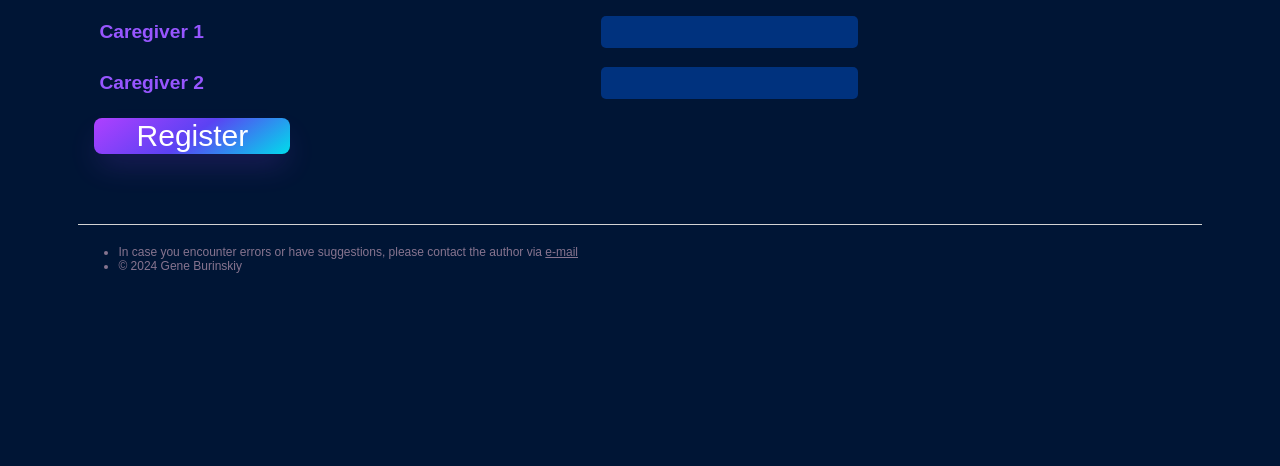
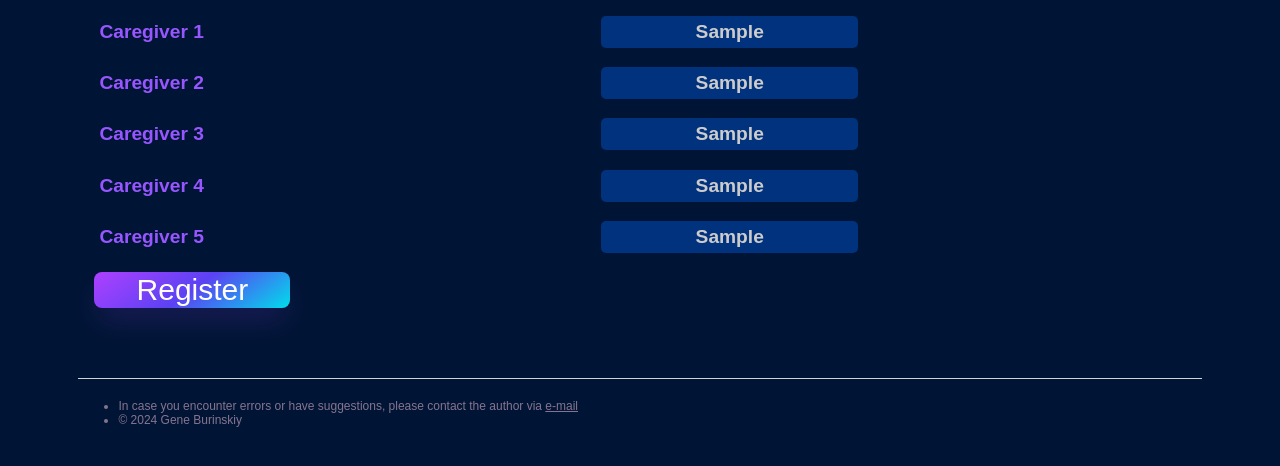
Before and after one commit to kiwiPhrases/FruSleeps, a Flask app: template FruSleeps/templates/auth/addparents.html in a window 1280 px wide. Shown: the part 132-598 px from the top of the page. Run offline with Flask 3, Linux system fonts and the light colour scheme; the template is opened without the code that fills it: most values are stand-ins (such as "Sample title", 1, 10 or a date in 2020).

Commit message:
enabled addition of up to 5 parents with template and view

```diff
--- a/FruSleeps/auth.py
+++ b/FruSleeps/auth.py
@@ -119,33 +119,57 @@ def login_required(view):
 @bp.route('/addparents', methods=('GET', 'POST'))
 @login_required
 def addparents():
+    # declare whether fields are optional or required
+    ph = ['Required']*2 + ['Optional']*3
+
     #return("%d" %len(parres))
     username = session.get('username')
 
+    # check if there are any parents already registered
+    parents = Parents.query.filter_by(munchkin=username).all()
+    if len(parents)>0:
+        formparents = [p.parent for p in parents]
+        #return render_template('auth/addparents.html', ph=ph)
+    else:
+        formparents = []
+
+    # process the form
     if request.method=='POST':
         error = None
         formparents = []
-        for i in range(2):
-            if not request.form['parent%d' %(i+1)]:
-                error = "Caregiver %d is required" %(i+1)
-            elif request.form['parent%d' %(i+1)]:
-                formparents.append(request.form['parent%d' %(i+1)])
+        for i in range(5):
+            # require name for parent 1
+            if i<2:
+                if not request.form['parent%d' %(i+1)]:
+                    error = "Caregiver %d is required" %(i+1)
+                elif request.form['parent%d' %(i+1)]:
+                    formparents.append(request.form['parent%d' %(i+1)])
+            # if 2nd parent is not named and Other is already not a parent then enter 'Other'
+            else:
+                #if (not request.form['parent%d' %(i+1)]) and ('Other' not in [x.parent.lower() for x in parents]):
+                #    formparents.append("Other")
+                if request.form['parent%d' %(i+1)]:
+                    formparents.append(request.form['parent%d' %(i+1)])
 
+        # if no new parents, enter new parent info
         if error is None:
             for i,par in enumerate(formparents):
-                    newparent = Parents(munchkin=username, parent=par)
-                    try:
-                        db.session.add(newparent)
-                        db.session.commit()
-                    except exc.IntegrityError:
-                        db.session.rollback()
-                        error='Issue in adding parents'
+                # check if entered parent is already among existing parents
+                # if not, try entering them into the db
+                if par.lower() not in [x.parent.lower() for x in parents]:
+                        newparent = Parents(munchkin=username, parent=par)
+                        try:
+                            db.session.add(newparent)
+                            db.session.commit()
+                        except exc.IntegrityError:
+                            db.session.rollback()
+                            error='Issue in adding parents'
 
             return redirect(url_for("index"))
         # save error messages to display in the template
         flash(error)
 
-    return render_template('auth/addparents.html')
+    return render_template('auth/addparents.html', ph=ph, formpars=formparents)
 
 @bp.before_app_request
 def load_logged_in_user():
--- a/FruSleeps/templates/auth/addparents.html
+++ b/FruSleeps/templates/auth/addparents.html
@@ -9,14 +9,20 @@
 {% block content %}
   <form method="post">
     <!-- this is separate and goes to the parent db-->
-    <div class="group">
-      <label class='label' for="parent1">Caregiver 1</label>
-      <input class='input' name="parent1" id="parent1" required>
-    </div>
-    <div class="group">
-      <label class='label' for="parent2">Caregiver 2</label>
-      <input class='input' name="parent2" id="parent2" required>
-    </div>
+    {% for i in range(5) %}
+      <div class="group">
+          <label class='label' for={{ 'parent%d'%(i+1) }}>{{ "Caregiver %d" %(i+1)}}</label>
+          {% if not formpars[i] %}
+            {% if i<=1 %}
+              <input class='input' name="{{ 'parent%d'%(i+1) }}" id="{{ 'parent%d'%(i+1) }}" placeholder={{ ph[i] }} required>
+            {% else %}
+            <input class='input' name="{{ 'parent%d'%(i+1) }}" id="{{ 'parent%d'%(i+1) }}" placeholder={{ ph[i] }}>
+            {% endif %}
+          {% elif formpars[i] %}
+            <input class='input' name="{{ 'parent%d'%(i+1) }}" id="{{ 'parent%d'%(i+1) }}" value={{ formpars[i] }} readonly="readonly">
+          {% endif %}
+      </div>
+    {% endfor %}
     <!-- submit the form-->
     <div class="group">
       <input class="button-64" type="submit" value="Register">
--- a/FruSleeps/templates/sleeplab/confirm.html
+++ b/FruSleeps/templates/sleeplab/confirm.html
@@ -2,6 +2,9 @@
 
 {% block header %}
   <h1>{% block title %}Confirm Sleepy Data{% endblock %}</h1>
+
+
+
 {% endblock %}
 
 {% block content %}
```
Also changed, not shown: FruSleeps/sleeplab.py (+4 -3 lines).
